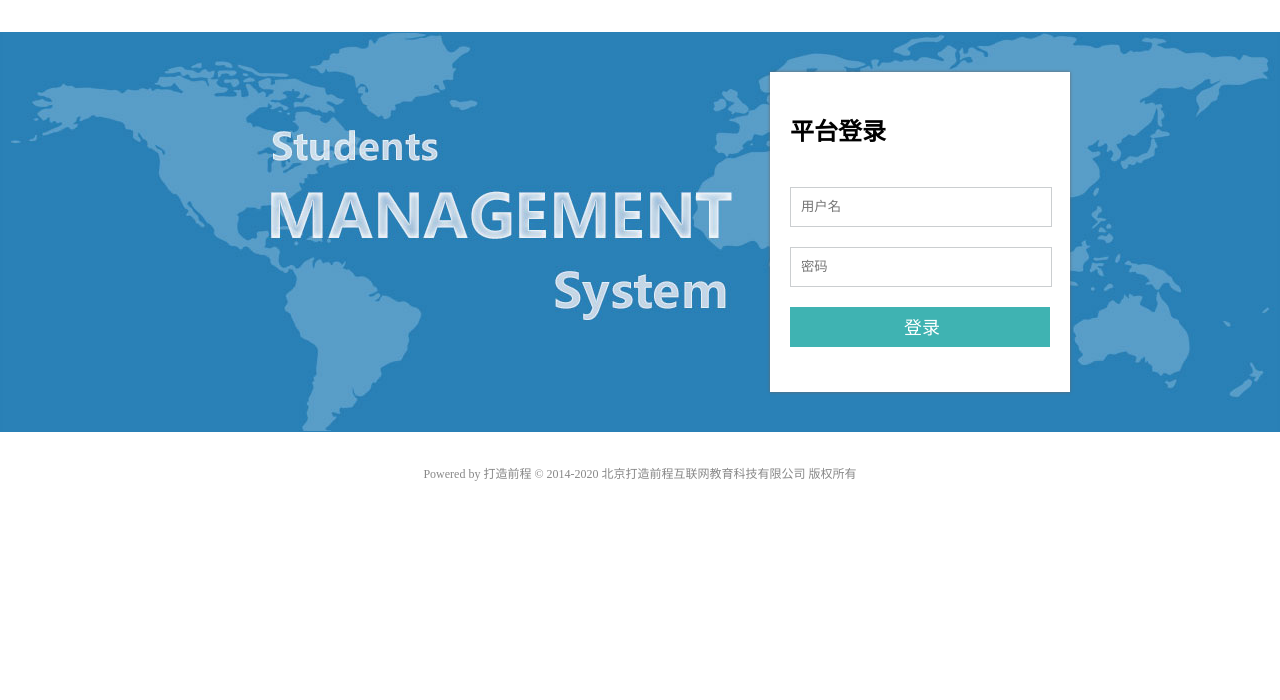
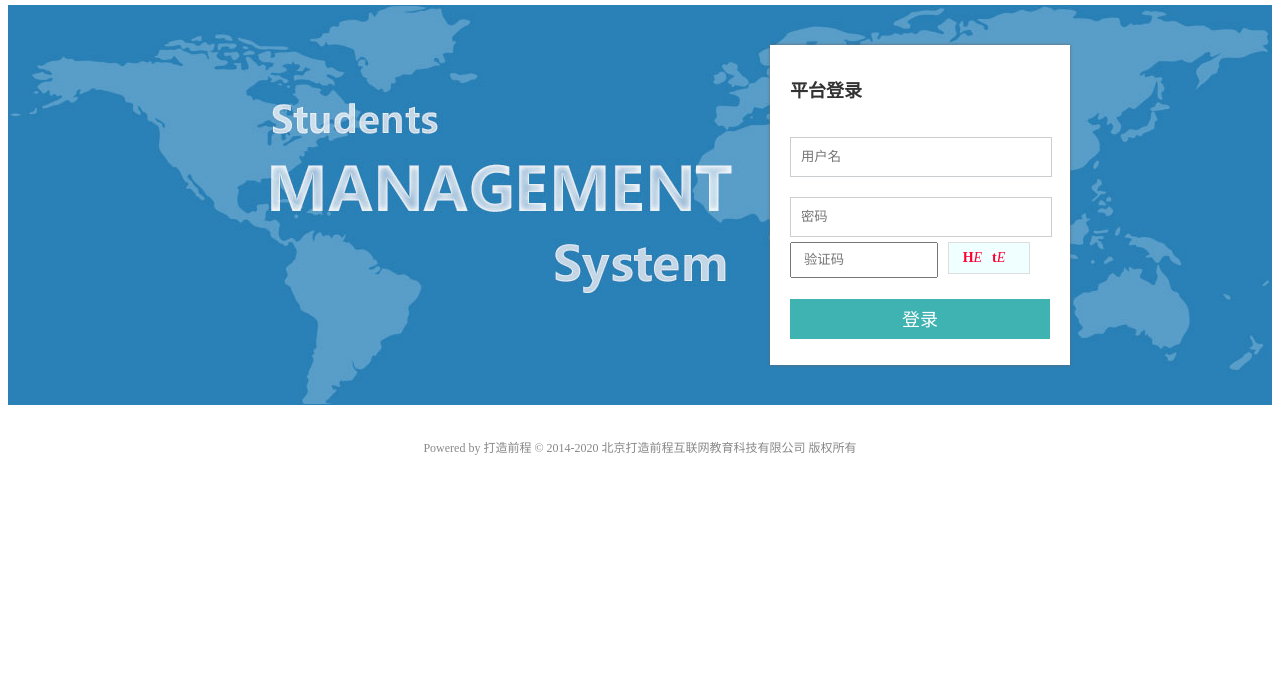
Before and after one commit to Li15838287467/studentSystem, a plain HTML site: page login.html in a window 1280 px wide. Shown: the part 100-800 px from the top of the page. Drawn offline with Linux system fonts and the light colour scheme.

Commit message:
完善登录页面

```diff
--- a/css/login.css
+++ b/css/login.css
@@ -1,26 +1,27 @@
+body {
+    color: #333;
+    font: 12px/22px "微软雅黑";
+}
 .header {
 	width: 960px;
 	margin: 0 auto;
 	height: 97px;
 }
 .logo {
+	width: 240px;
 	height: 35px;
 	padding-left: 35px;
 	padding-top: 35px;
 	font: 30px/35px '黑体';
 	/* 文字首行缩进
 	text-indent: 40px; */
-	background-image: url('../image/logo.png');
-	/* 图片不重复 */
-	background-repeat: no-repeat;
-	background-position: 0 35px;
+    background: url(../image/logo.png) no-repeat left center;
 	background-size: 35px;
+    color: #515151;
 }
 /* header end */
 .main {
-	width: 100%;
 	height: 400px;
-	margin-top: 35px;
 	background: #2980b6 url(../image/map.jpg) no-repeat center center;
 }
 .main-box {
@@ -37,7 +38,7 @@
 	margin-left: 610px;
 	box-shadow: #666 0 0 3px;
 }
-.login-box input {
+.textBorder {
   border: solid 1px #cbced0;
   height: 36px;
   margin-top: 20px;
@@ -45,7 +46,7 @@
   width: 248px;
 
 }
-.login-box input.submit {
+#login {
   background: #3fb3b2;
   border: none;
   cursor: pointer;
@@ -55,10 +56,31 @@
   width: 260px;
   color: #ffffff;
 }
+#mpanel1 {
+    padding-top: 20px;
+}
+.verify-code {
+    float: right;
+    margin-top: 5px;
+    margin-right: 20px;
+}
+.verify-code-area {
+    width: 90px !important;
+    /* height: 30px; */
+    float: left;
+    /* margin-left: 10px; */
+    margin-top: 5px;
+}
+.varify-input-code {
+    width: 140px;
+    height: 30px;
+}
+.verify-code-area .verify-change-code {
+    display: none;
+}
 /* main end */
 .footer-content {
 	color: #888;
 	padding-top: 20px;
-	font-size: 12px;
 	text-align: center;
 }
--- a/login.html
+++ b/login.html
@@ -5,10 +5,18 @@
 	<meta charset="UTF-8">
 	<meta name="viewport" content="width=device-width, initial-scale=1.0">
 	<title>学生管理系统登录</title>
-	<!-- 格式化 -->
-	<link rel="stylesheet" href="./css/reset.css">
+	<!--jQuery组件验证码样式-->
 	<link rel="stylesheet" href="./css/verify.css">
-	<link rel="stylesheet" href="./css/login.css">
+	<!--自定义样式-->
+	<link href="css/login.css" rel="stylesheet" media="all" />
+	<!--jQuery引入-->
+	<script src="js/jquery-3.3.1.min.js"></script>
+	<!--jQuery组件验证码 验证事件处理-->
+	<script src="js/verify.min.js"></script>
+	<!--初始化全局数据配置-->
+	<script src="js/default.js"></script>
+	<!--HTML5本地数据存储localStorage-->
+	<script src="js/ls.js" type="text/javascript" charset="utf-8"></script>
 </head>
 <body>
 	<div class="header">
@@ -20,20 +28,100 @@
 		<div class="main-box">
 			<div class="login-box">
 				<h2>平台登录</h2>
-				<input type="text" placeholder="用户名">
-				<input type="password" placeholder="密码">
-				<div id="mpanel"></div>
-				<input type="submit" class="submit" value="登录">
+        <div id="form_login" action="index.html">
+					<input type="text" class="textBorder" placeholder="用户名">
+					<input type="password" class="textBorder" placeholder="密码">
+					<div id="mpanel"></div>
+					<input type="submit" id="login" value="登录">
+				</div>
 			</div>
 		</div>
 	</div>
 	<div class="footer-content">
 		<p>Powered by 打造前程 © 2014-2020 北京打造前程互联网教育科技有限公司 版权所有</p>
 	</div>
-  <script src="./js/jquery-3.3.1.min.js"></script>
-  <script src="./js/verify.min.js"></script>
-  <script src="./js/default.js"></script>
-  <script src="./js/ls.js"></script>
 </body>
+<script>
+  $(function () {
+    // 通过封装了 jquery验证码组件
+    $('#mpanel').codeVerify({
+      type: 1,
+      width: '80px',
+      height: '30px',
+      fontSize: '14px',
+      codeLength: 4,
+      btnId: 'login',
+      ready: function () {
+      },
+      success: function () {
+        alert('验证匹配！');
+        // 获取用户名和密码
+        // 用户名
+        var get_input_user_name = $('.textBorder')[0].value;
+        // 密码
+        var get_input_user_pass = $('.textBorder')[1].value;
+        // 判空
+        if (get_input_user_name == '' || get_input_user_pass == '') {
+          alert('用户名或者密码不能为空');
+          return;
+        }
+        // 拼接发送请求的url
+        var urlString = baseUrl + port + '/login';
+        // 利用ajax技术 向服务器 post 用户名和密码
+				/*
+				//ajax文档以及使用 https://www.javascriptcn.com/chm/zepto/#$.ajax
+                $.ajax({
+                    url : urlString,
+                    // 请求类型是POST还是GET
+                    type : 'POST',
+                    // 异步还是同步 默认是异步，false表示同步
+                    async: true,
+                    // 发送数据
+                    data: {
+                        uname: get_input_user_name, upw: get_input_user_pass
+                    },
+                    // 超时时间
+                    timeout: 5000,
+                    // 返回数据类型json数据
+                    dataType: 'json',
+                    // 成功返回处理
+                    success: function (data, textStatus, jqXHR) {
+                        //解析json数据
+                        console.log(data);
+                        console.log(textStatus);
+                        console.log(jqXHR);
+						// 模拟服务器返回成功
+						var uid = 'admin';
+						var upass = 'admin';
+                        // 将用户id存放到本地
+						save_value_to_storage('USERID',uid);
+                        // 跳转
+                        window.location.href = 'index.html';
+                    },
+                    // 错误返回
+                    error: function (xhr, textStatus) {
+                        console.log('错误');
+                        console.log(xhr);
+                        console.log(textStatus);
+                    }
+                });
+				*/
+        // 模拟服务器返回成功
+        var uid = 'admin';
+        var upass = 'admin';
+        //保存到本地
+        save_value_to_storage('USERID', uid);
+        // 跳转指定页面
+        window.location.href = 'index.html';
 
+      },
+      error: function () {
+        alert('验证码不匹配！');
+      }
+    });
+    // 动态设置验证码样式
+    $('.varify-input-code').attr('placeholder', '验证码');
+    $('.varify-input-code').css('text-indent', '10px');
+  });
+</script>
 </html>
```
